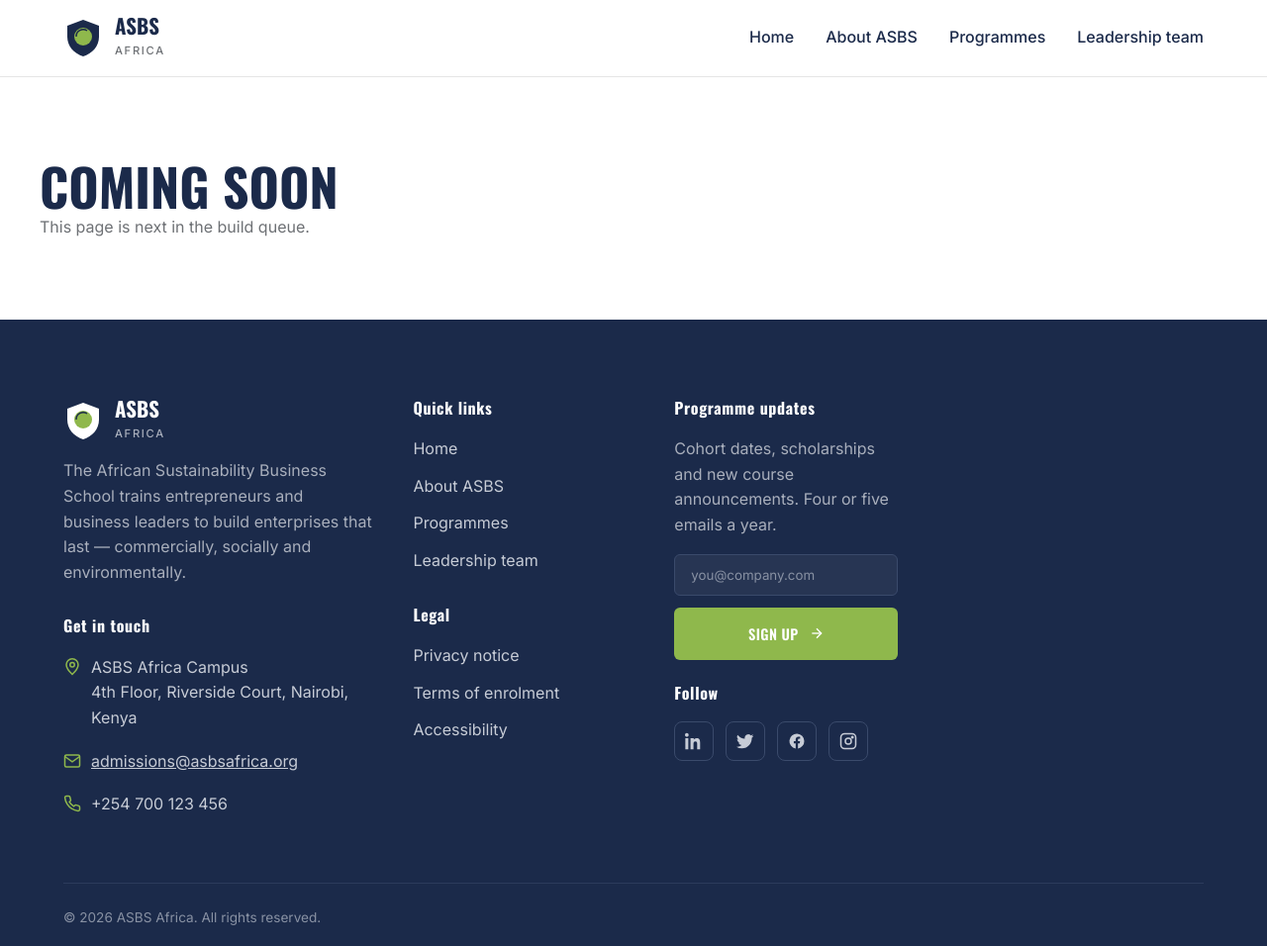
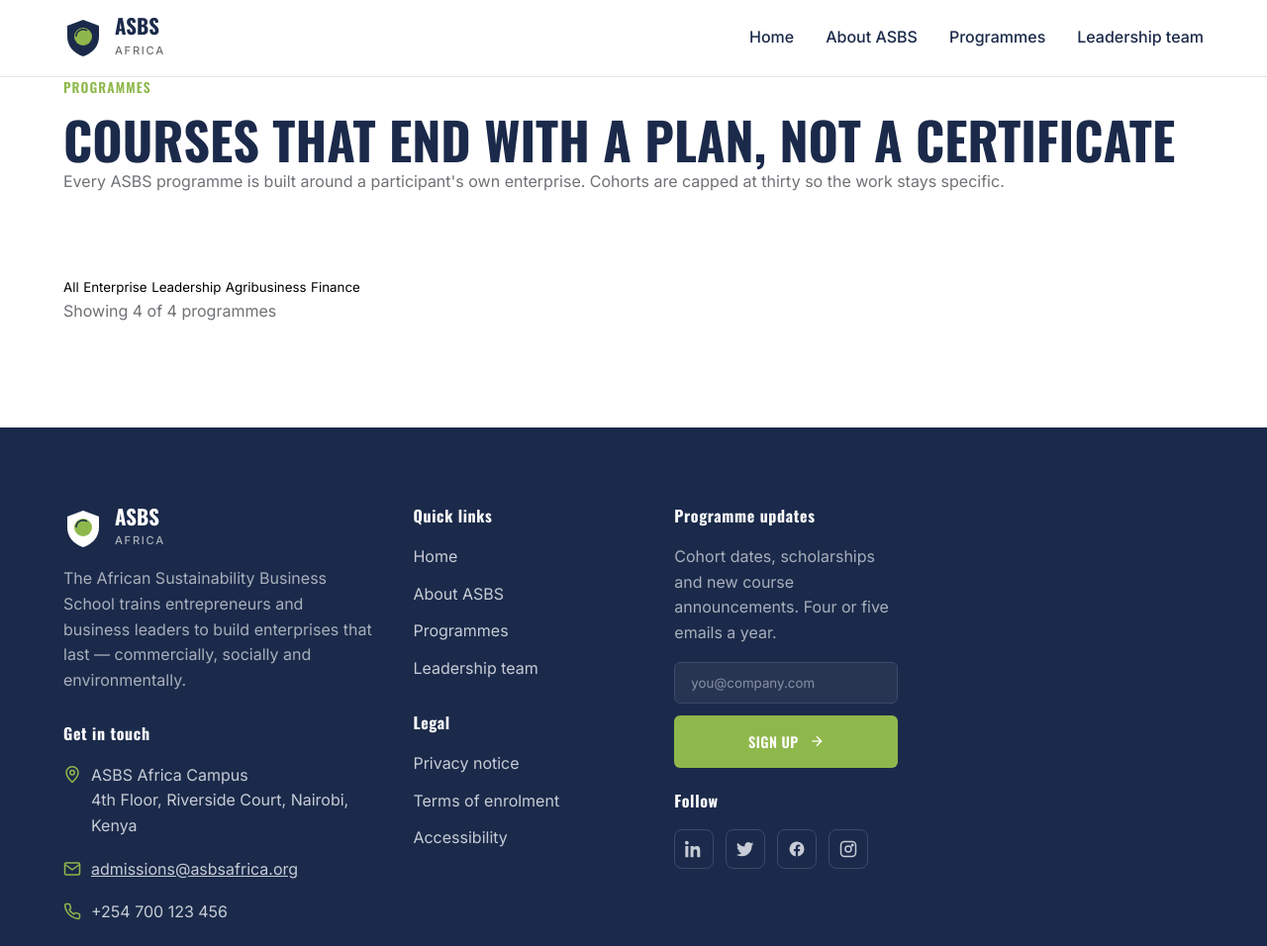
Before and after one commit to Popoeson/asbs-africa, a plain HTML site: page programmes.html in a window 1280 px wide. Shown: the top 956 px of the page at 99% size. Drawn offline with nearby package versions, Linux system fonts and the light colour scheme.

Commit message:
Update programmes.html

```diff
--- a/programmes.html
+++ b/programmes.html
@@ -3,19 +3,52 @@
 <head>
   <meta charset="UTF-8">
   <meta name="viewport" content="width=device-width, initial-scale=1.0">
-  <title>ASBS Africa — programmes</title>
+  <title>Programmes — ASBS Africa</title>
+  <meta name="description" content="Executive and enterprise programmes from ASBS Africa — enterprise, leadership, agribusiness and finance tracks built around your own organisation.">
+
   <link rel="stylesheet" href="assets/css/base.css">
   <link rel="stylesheet" href="assets/css/components.css">
+  <link rel="stylesheet" href="assets/css/pages/programmes.css">
 </head>
 <body>
+
   <div id="site-header"></div>
 
-  <section class="section container">
-    <h1>Coming soon</h1>
-    <p>This page is next in the build queue.</p>
+  <!-- Hero -->
+  <section class="programmes-hero">
+    <div class="container">
+      <span class="eyebrow">Programmes</span>
+      <h1>Courses That End With a Plan, Not a Certificate</h1>
+      <p>Every ASBS programme is built around a participant's own enterprise. Cohorts are capped at thirty so the work stays specific.</p>
+    </div>
+  </section>
+
+  <!-- Filters -->
+  <section class="section" style="padding-bottom:0;">
+    <div class="container">
+      <div class="filter-tabs" id="filterTabs">
+        <button class="filter-tab is-active" data-category="All">All</button>
+        <button class="filter-tab" data-category="Enterprise">Enterprise</button>
+        <button class="filter-tab" data-category="Leadership">Leadership</button>
+        <button class="filter-tab" data-category="Agribusiness">Agribusiness</button>
+        <button class="filter-tab" data-category="Finance">Finance</button>
+      </div>
+      <p class="results-count" id="resultsCount">Showing 4 of 4 programmes</p>
+    </div>
+  </section>
+
+  <!-- Programme list -->
+  <section class="section" style="padding-top:24px;">
+    <div class="container">
+      <div class="programme-list" id="programmeList">
+        <!-- Rendered by assets/js/pages/programmes.js from data/programmes.json -->
+      </div>
+    </div>
   </section>
 
   <div id="site-footer"></div>
+
   <script src="assets/js/main.js"></script>
+  <script src="assets/js/pages/programmes.js"></script>
 </body>
 </html>
```
